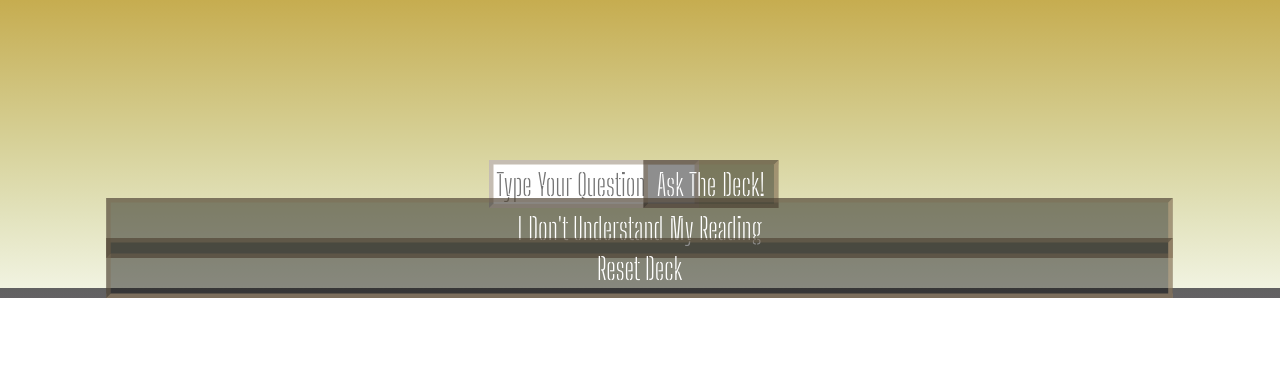
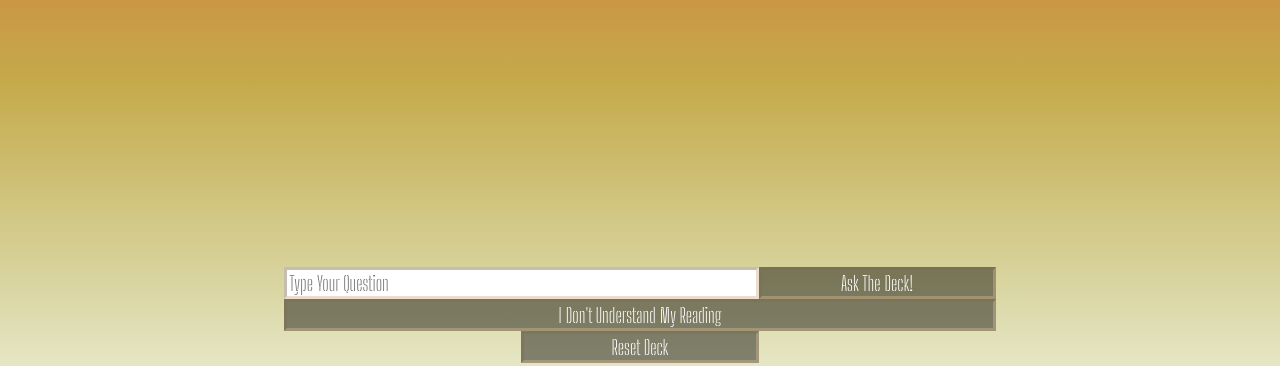
Before and after one commit to kimjane93/tarot-game, a plain HTML site: page index.html in a window 1280 px wide. Shown: the part 531-897 px from the top of the page. Before the commit the page ends 829 px from the top, so only its background shows below. Drawn offline with Linux system fonts and the light colour scheme; a web font is replaced by a local one.

Commit message:
solve css basic layout

```diff
--- a/app.js
+++ b/app.js
@@ -343,6 +343,7 @@
 
 const fortuneCookie = document.getElementById('fortune-cookie')
 const doseOfReality = document.getElementById('dose-of-reality')
+const advice = document.getElementById('advice')
 
 const body = document.querySelector('body')
 
@@ -397,6 +398,7 @@
     pastCard.style.visibility = 'hidden'
     futureCard.style.visibility = 'hidden'
     questionCard.style.visibility = 'hidden'
+    advice.style.visibility = 'hidden'
 }
 
 function grabACard(){
@@ -514,4 +516,5 @@
     fortuneCookie.innerText = `Have A Fortune Cookie:
     ${fortuneCalled.fortune}`
     doseOfReality.innerText = `${fortuneCalled.dose}`
+    advice.style.visibility = 'visible'
 }
--- a/index.html
+++ b/index.html
@@ -14,7 +14,6 @@
 <body>
   <audio src="/OKECO47483.mp3"></audio>
   <div class="outer-shell"></div>
-  <div class="content-shell">
     <div id='deck-shell'>
     <h1>Divine Answers About Your Past, Present, Future and Specific Queries</h1>
   <img src="https://visualtarot.com/decks/universal-tarot-grand-trumps/back-images/universal-tarot-grand-trumps-back-image-of-cards-01.jpg" id='main-deck' alt="design of the back of Rider-Waite Tarot cards">
@@ -46,7 +45,6 @@
       </div>
 
   </div>
-    </div>
   <div class="card" id='question-card'>
     <div class="card-body">
       <h3 class='background-color'>Answer</h3>
@@ -59,16 +57,13 @@
     <h4 id='fortune-cookie'></h4>
     <h4 id='dose-of-reality'></h4>
   </div>
-<div id="button-grid">
-    <div class="input-group">
+</div>
+  <div id="button-grid">
         <input type="text" id='question' placeholder="Type Your Question">
         <button type="button" id='ask-the-deck'>Ask The Deck!</button>
-      </div>
     <button type="button" id='unhappy-customer'>I Don't Understand My Reading</button>
     <button type="button" id='reset-deck'>Reset Deck</button>
 </div>
-</div>
 <div class="outer-shell"></div>
-</div>
 </body>
 </html>
--- a/style.css
+++ b/style.css
@@ -1,81 +1,99 @@
 html {
     box-sizing: border-box
    }
-
-   /* The Universal Selector */
-   *, /* All elements*/
-   *::before, /* All ::before pseudo-elements */
-   *::after { /* All ::after pseudo-elements */
-    /* height & width will now include border & padding by default
-       but can be over-ridden as needed */
+   *,
+   *::before,
+   *::after {
     box-sizing: inherit;
    }
 
-   /* resets font size to be 62.5% of the user preference -
-     in most browser configurations this will be 10px */
    :root {
     font-size: 62.5%
    }
 
    body {
-   /* Use a system font, if none are available use an available sans-sarif   font */
     font-family: system-ui, -apple-system, BlinkMacSystemFont, "Segoe UI",
       Roboto, Oxygen-Sans, Ubuntu, Cantarell, "Helvetica Neue", sans-serif;
-    margin: 0;
+    margin: 0 auto;
     display: grid;
-    grid-template-columns: 2fr 5fr 2fr;
-    grid-template-rows: 1fr;
+    grid-template-columns: 1fr 1fr 5fr 1fr 1fr;
+    grid-template-rows: 2fr auto auto;
     justify-content: center;
     align-items: center;
     background-image: linear-gradient(to bottom, #616161, #766576, #99657b, #ba656a, #cb6f4b, #cd8246, #cb9645, #c5aa4b, #cdbd71, #d6d096, #e2e2bc, #f1f3e1);
     background-size: cover;
     font-family: 'Big Shoulders Stencil Display', cursive;
-    /* height: 100vh; */
    }
-   .content-shell{
+#deck-shell{
+    justify-content: center;
     align-items: center;
-    justify-content: center;
     text-align: center;
-    /* height: 100vh; */
+    grid-row: 1 / 2;
+    grid-column: 2 / 5;
+    margin-top: 10%;
 }
 
 #main-deck{
     border-radius: 4%;
 }
-/* #deck-shell{
-    height: 20vh;
-} */
 #ppp-grid{
     display: grid;
     grid-template-columns: 1fr 1fr 1fr;
     gap: 10px;
     text-align: center;
     visibility: hidden;
-    /* height: 50vh; */
+    justify-content: center;
+
+}
+#advice{
+    grid-row: 2 / 3;
+    grid-column: 2 / 4;
+    visibility: hidden;
 }
 .card{
     display: flex;
-    align-items: center;
+    /* align-items: center; */
     justify-content: center;
     border: none;
     font-size: 2.75rem;
-    width: fit-content;
-    height: fit-content;
+    /* width: fit-content;
+    height: fit-content; */
 }
 .card img{
     border-radius: 4%;
 }
 #button-grid{
     display: grid;
-    grid-template-columns: 1fr;
-    grid-template-rows: 1fr 1fr;
-    /* width: 50px; */
-    /* width: fit-content; */
-    /* justify-content: center;
-    align-items: center; */
+    grid-row: 3/ 4;
+    grid-column: 3 / 4;
+    grid-template-columns: 1fr 1fr 1fr;
+    grid-template-rows: auto auto auto;
+    margin-bottom: 10%;
+
 }
-#button-grid>*{
-    height: 5vh;
+#unhappy-customer{
+    grid-row: 2 / 3;
+    grid-column: 1 /4;
+
+
+}
+#question{
+    grid-row: 1 / 2;
+    grid-column: 1 / 3;
+    border: rgba(210, 180, 140, 0.442) inset;
+    font-size: 2rem;
+    font-family: 'Big Shoulders Stencil Display', cursive;
+}
+#ask-the-deck{
+    grid-row: 1 / 2;
+    grid-column: 3 / 4;
+}
+input:hover{
+    transform: scale(1.2)
+}
+#reset-deck{
+    grid-row: 3 / 4;
+    grid-column: 2 / 3;
 }
 button{
     border: rgba(210, 180, 140, 0.442) inset;
@@ -83,22 +101,13 @@
     color: white;
     font-family: 'Big Shoulders Stencil Display', cursive;
     font-size: 2rem;
-    transform: scale(1.5);
 }
 button:hover{
     background-color: rgba(0, 0, 0, .9);
     color: white;
     transform: scale(1.2)
 }
-input{
-    border: rgba(210, 180, 140, 0.442) inset;
-    font-size: 2rem;
-    font-family: 'Big Shoulders Stencil Display', cursive;
-    transform: scale(1.5)
-}
-input:hover{
-    transform: scale(1.2)
-}
+
 #question-card{
     border: none;
     visibility: hidden;
```
Also changed, not shown: 1 other file.
